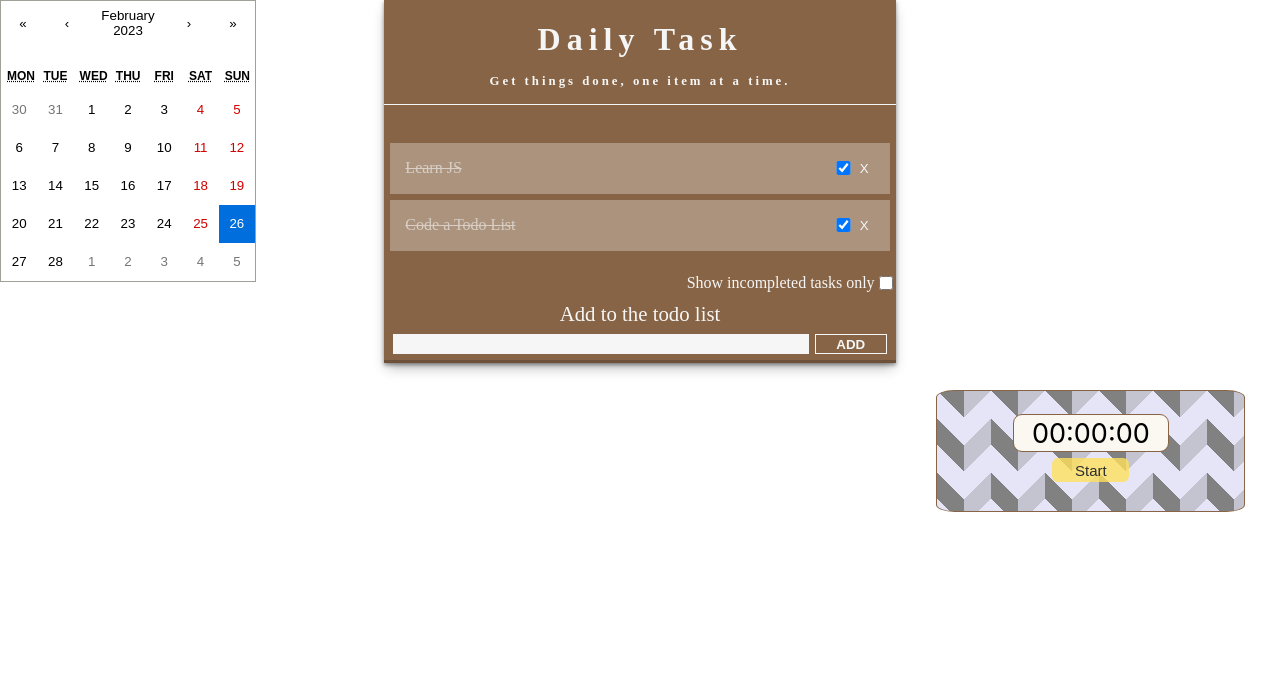
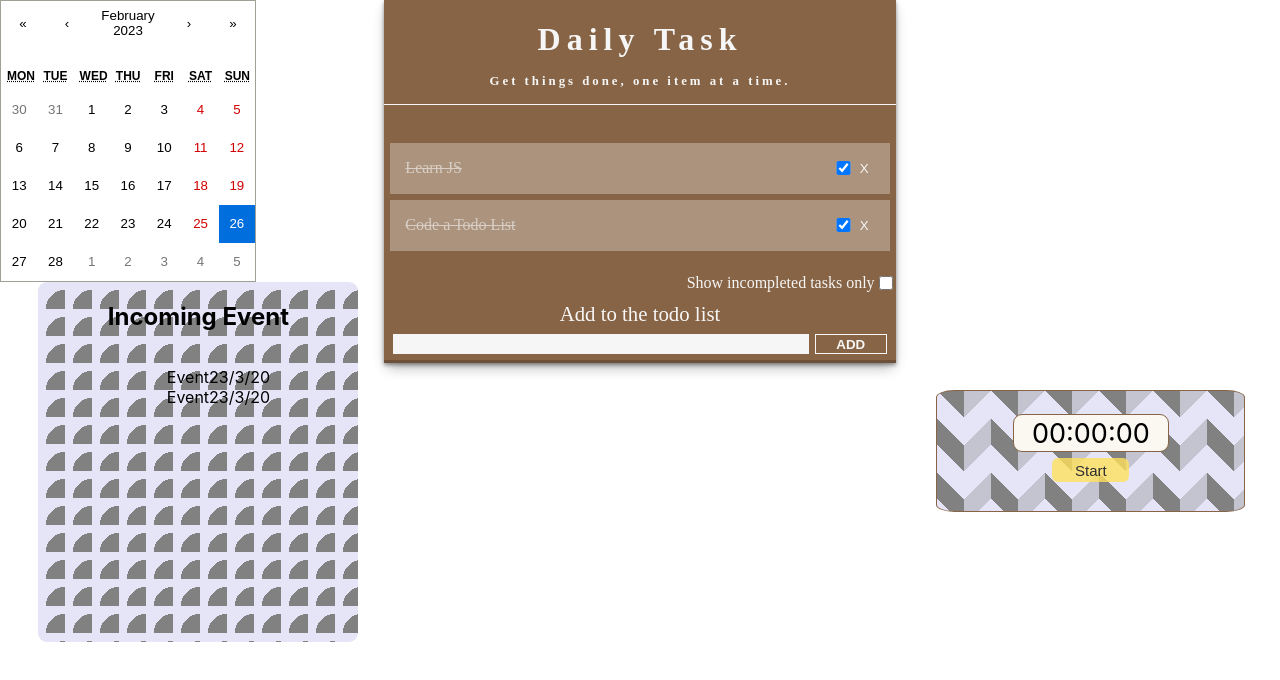
Before and after one commit to Tritintruong114/todo-list-app-notyet, a React (Create React App) app: page / in a window 1280 px wide. Shown: the top 680 px of the page. Built offline with nearby package versions, Linux system fonts and the light colour scheme.

Commit message:
Changing some in App, and adding new Event Compon

```diff
--- a/src/App.js
+++ b/src/App.js
@@ -1,5 +1,6 @@
 // import logo from "./logo.svg";
 // import background from "./background.jpeg";
+import Event from "./Event";
 import "./App.css";
 import React, { useState } from "react";
 import Calendar from "react-calendar";
@@ -113,6 +114,10 @@
         <div className="timer-react">
           <Timer />
         </div>
+
+        <div className="eventComponent">
+          <Event />
+        </div>
       </div>
     </div>
   );
--- /dev/null
+++ b/src/Event.js
@@ -0,0 +1,22 @@
+import React, { useState, useEffect } from "react";
+import event from "./event.css";
+
+const Event = () => {
+  return (
+    <div className="eventContainer">
+      <h2>Incoming Event</h2>
+      <ul className="eventUnderList">
+        <li>
+          Event
+          <label>23/3/20</label>
+        </li>
+        <li>
+          Event
+          <label>23/3/20</label>
+        </li>
+      </ul>
+    </div>
+  );
+};
+
+export default Event;
--- /dev/null
+++ b/src/event.css
@@ -0,0 +1,20 @@
+.eventContainer{
+  display: flex;
+  flex-direction: column;
+  /* text-decoration: none; */
+  /* background: red; */
+  position: absolute;
+  background-color: #e5e5f7;
+  opacity: 1;
+  background-image: radial-gradient( ellipse farthest-corner at 27px 27px , #818181, #818181 50%, #e5e5f7 50%);
+  background-size: 27px 27px;
+  width: 25%;
+  /* list-style: none; */
+  height: 45%;
+  left: 3%;
+  border-radius: 9px;
+}
+
+.eventUnderList{
+  list-style: none;
+}
```
Also changed, not shown: src/App.css (line endings or trailing spaces).
